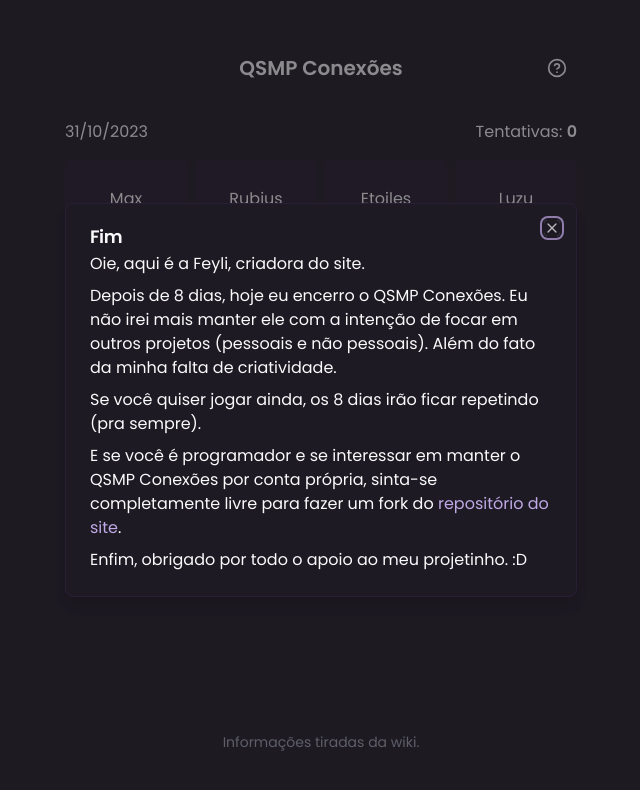
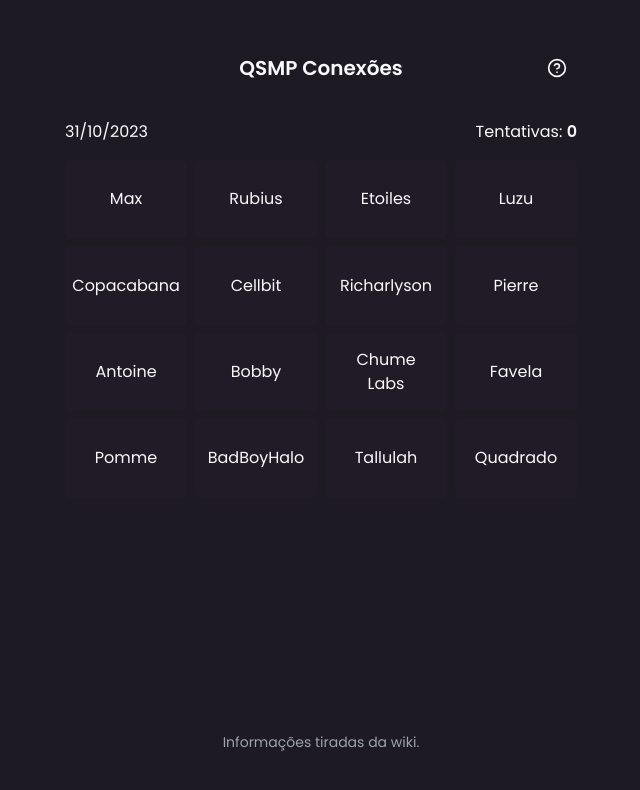
Before and after one commit to AshLightvale/qsmpconexoes, a Next.js app: page / in a window 1280 px wide. Shown: the top 790 px of the page, without its empty margins (319-959 px from the left). Built offline with nearby package versions, Linux system fonts and the light colour scheme.

Commit message:
page.tsx

```diff
--- a/src/app/page.tsx
+++ b/src/app/page.tsx
@@ -109,45 +109,6 @@ export default function Game() {
 
 	return (
 		<div className="max-w-[512px] w-[90%] my-12 flex flex-col items-center">
-			<Dialog defaultOpen>
-				<DialogContent>
-					<DialogHeader>
-						<DialogTitle>Fim</DialogTitle>
-						<main className="space-y-2">
-							<p>Oie, aqui é a Feyli, criadora do site.</p>
-							<p>
-								Depois de 8 dias, hoje eu encerro o QSMP
-								Conexões. Eu não irei mais manter ele com a
-								intenção de focar em outros projetos (pessoais e
-								não pessoais). Além do fato da minha falta de
-								criatividade.
-							</p>
-							<p>
-								Se você quiser jogar ainda, os 8 dias irão ficar
-								repetindo (pra sempre).
-							</p>
-							<p>
-								E se você é programador e se interessar em
-								manter o QSMP Conexões por conta própria,
-								sinta-se completamente livre para fazer um fork
-								do{" "}
-								<Link
-									href="https://github.com/feeeyli/qsmpconnections"
-									target="_blank"
-									className="text-primary hover:underline"
-								>
-									repositório do site
-								</Link>
-								.
-							</p>
-							<p>
-								Enfim, obrigado por todo o apoio ao meu
-								projetinho. :D
-							</p>
-						</main>
-					</DialogHeader>
-				</DialogContent>
-			</Dialog>
 			<header className="flex justify-between items-center w-full">
 				<Button
 					variant="ghost"
```
